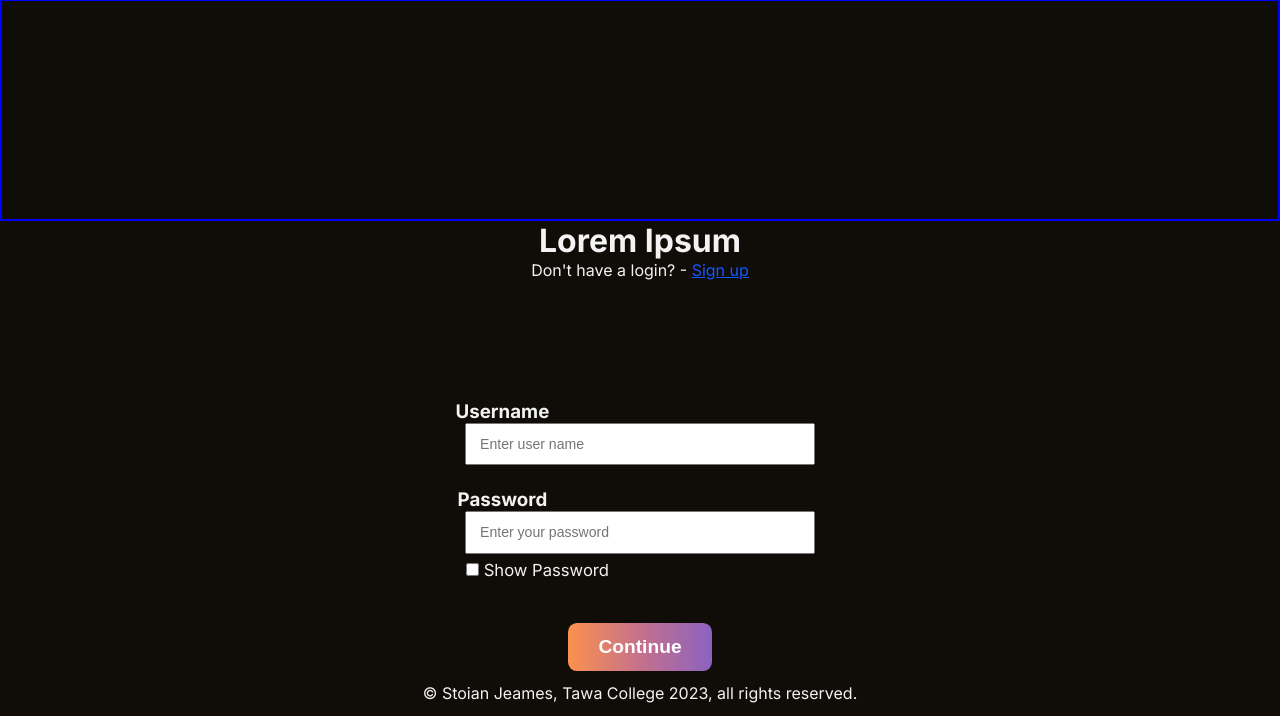
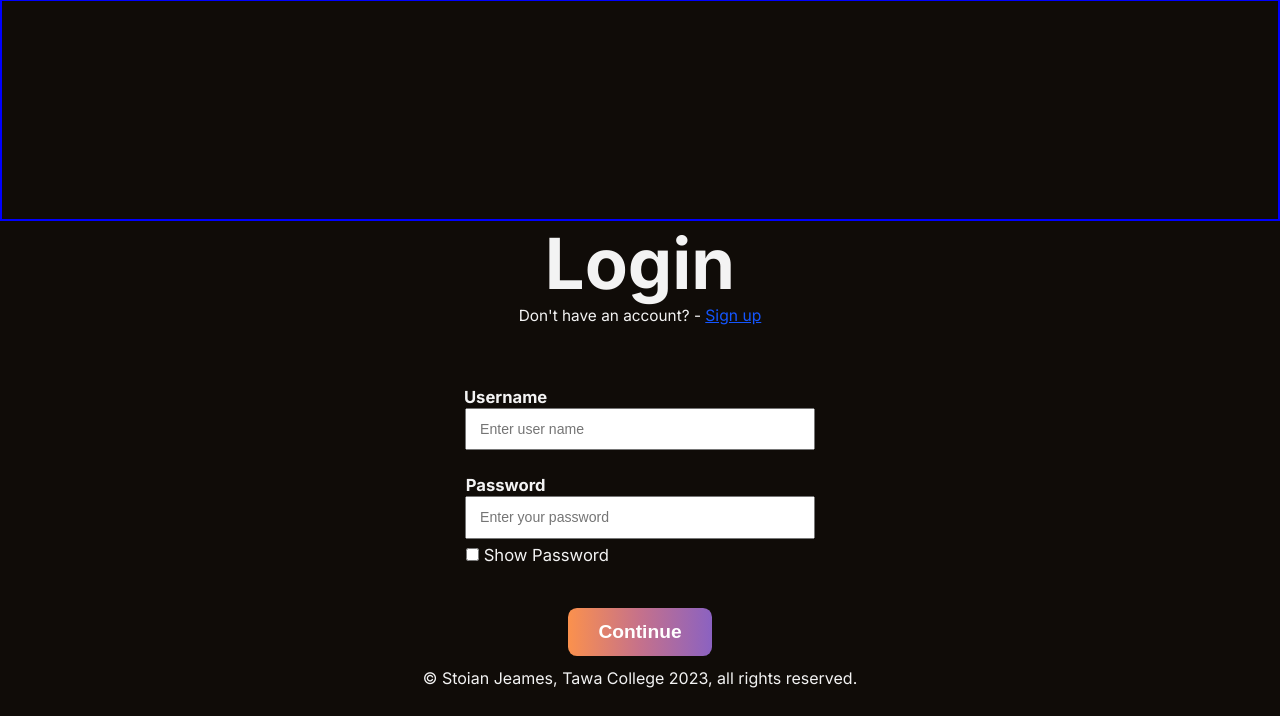
Before and after one commit to Naiots/3.8_3.4_Iteration-Project_2023, a PHP site: page /login.php in a window 1280 px wide. Shown: the part 124-840 px from the top of the page. After the commit the page ends 812 px from the top, so only its background shows below. Run offline with PHP 8.4, Linux system fonts and the light colour scheme.

Commit message:
Update login.php

```diff
--- a/login.php
+++ b/login.php
@@ -25,7 +25,18 @@
 	$count = mysqli_num_rows($result);
 
 	// If result matched $myusername and $mypassword, they must be on the same row (i.e. the amount of rows must be equal to 1)
-			if($count == 1){
+	if($myusername == "Graeme" or $myusername == "graeme" and $count == 1){
+		$sql = "SELECT User_ID, First_Name FROM users WHERE Username = '$myusername' and Password = '$mypassword'"; // New query to select that user's ID
+		$query2 =  mysqli_query($conn, $sql); // Connects to the server and runs the query
+		$result2 = mysqli_fetch_array($query2, MYSQLI_ASSOC); // Fetches the rows that match
+		$result2StringFirstName = $result2['First_Name']; // Fetches the First Name
+		$result2StringUserId = $result2['User_ID']; // Fetches the User's ID
+		$_SESSION['login_user'] = $result2StringFirstName; // Mainly used for "homepage.php" but also to confirm the user is logged in
+		$_SESSION['user_id'] = $result2StringUserId; // Mainly used for "account.php"
+		header("location: allUsers.php"); // Redirects the user to "homepage.php"
+	}
+	// If Graeme is the username and the username + password are on the same row
+	elseif($count == 1) {
 		$sql = "SELECT User_ID, First_Name FROM users WHERE Username = '$myusername' and Password = '$mypassword'"; // New query to select that user's ID
 		$query2 =  mysqli_query($conn, $sql); // Connects to the server and runs the query
 		$result2 = mysqli_fetch_array($query2, MYSQLI_ASSOC); // Fetches the rows that match
@@ -35,20 +46,9 @@
 		$_SESSION['user_id'] = $result2StringUserId; // Mainly used for "account.php"
 		header("location: homepage.php"); // Redirects the user to "homepage.php"
 	}
-			// If Graeme is the username and the username + password are on the same row
-			elseif($myusername == "Graeme" or $myusername == "graeme" and $count == 1) {
-				$sql = "SELECT User_ID, First_Name FROM users WHERE Username = '$myusername' and Password = '$mypassword'"; // New query to select that user's ID
-				$query2 =  mysqli_query($conn, $sql); // Connects to the server and runs the query
-				$result2 = mysqli_fetch_array($query2, MYSQLI_ASSOC); // Fetches the rows that match
-				$result2StringFirstName = $result2['First_Name']; // Fetches the First Name
-				$result2StringUserId = $result2['User_ID']; // Fetches the User's ID
-				$_SESSION['login_user'] = $result2StringFirstName; // Mainly used for "homepage.php" but also to confirm the user is logged in
-				$_SESSION['user_id'] = $result2StringUserId; // Mainly used for "account.php"
-				header("location: allUsers.php"); // Redirects the user to "homepage.php"
-			}
 	// Otherwise store an error message in $error
 	else {
-				$error = "ERROR! Your Login Name or Password is invalid";
+		$error = "<br><h1 style='color: #EC2323; font-size: 1.4vw;'>ERROR! Your Login Name or Password is invalid</h1>";
 	}
 }
 ob_end_flush();
@@ -96,10 +96,10 @@
 				<!-- "content" holds the page's main content -->
 				<div id = "content">
 
-					<h1>Lorem Ipsum</h1>
+					<h1 style = "font-size: 5.5vw;">Login</h1>
 
 					<!-- Provides a direct link to "signup.php" in case the user doesn't have an account -->
-					<p>Don't have a login? - <a href = "signup.php">Sign up</a></p><br><br><br><br><br><br>
+					<p style = "font-size: 1.2vw;">Don't have an account? - <a href = "signup.php" style = "font-size: 1.225vw;">Sign up</a></p><br><br><br>
 
 
 					<div class="login-box">
@@ -108,11 +108,11 @@
 						<h3><form method = "post" id = "01_login">
 
 							<!-- Field for the Username -->
-							<label for = "login" style = "padding-right: 21.5vw;">Username</label><br>
+							<label for = "login" style = "padding-right: 21vw; font-size: 1.3vw;">Username</label><br>
 							<input type = "text" name = "username" placeholder = "Enter user name"/><br><br>
 
 							<!-- Field for the Password -->
-							<label for = "login" style = "padding-right: 21.5vw;">Password</label><br>
+							<label for = "login" style = "padding-right: 21vw; font-size: 1.3vw;">Password</label><br>
 							<input id = "password-input" type = "password" name = "password" placeholder = "Enter your password"/><br>
 
 							<!-- This division holds the code for the "show password" checkbox -->
```
Lines whose indentation alone changed are shown as unchanged.
